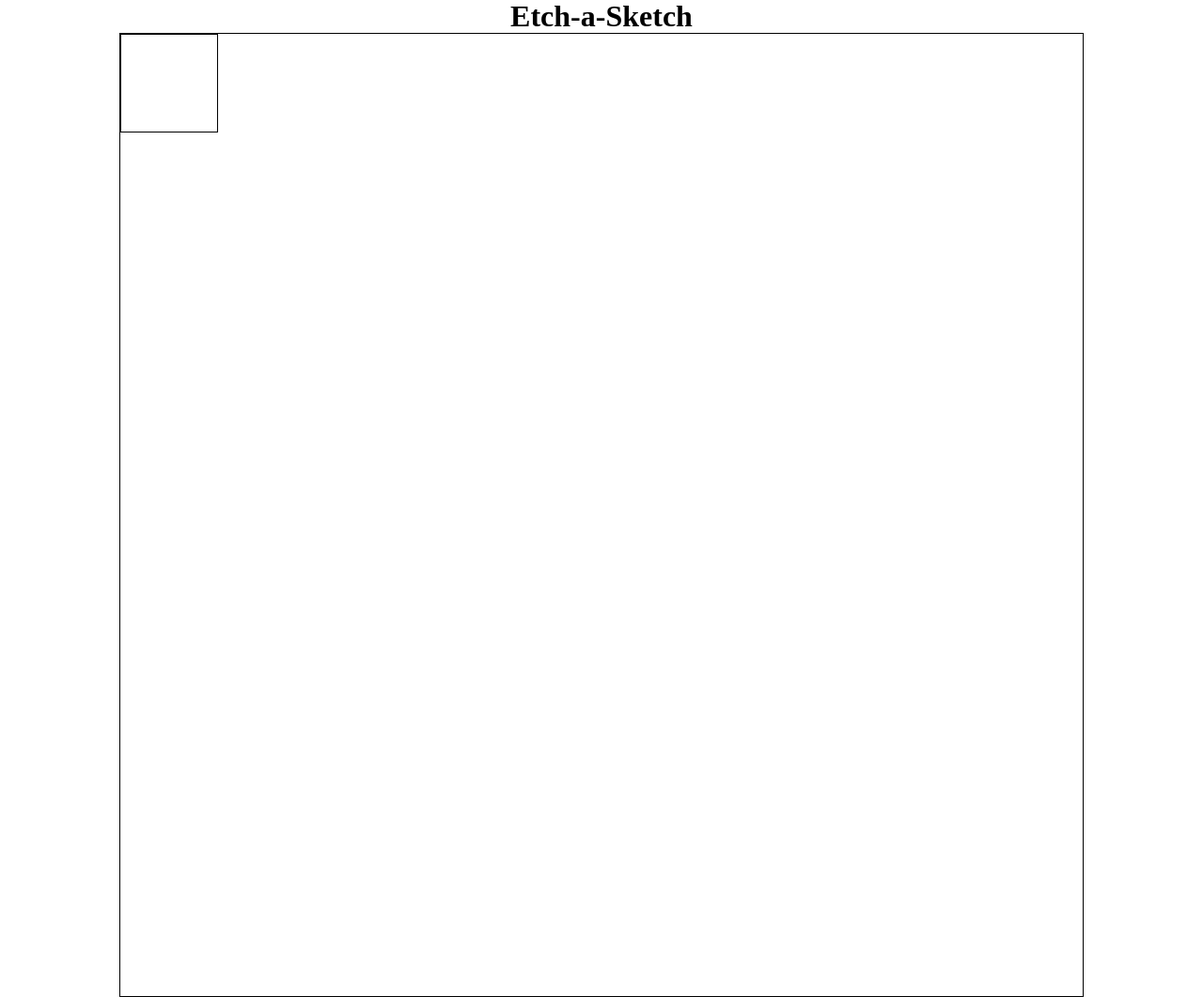
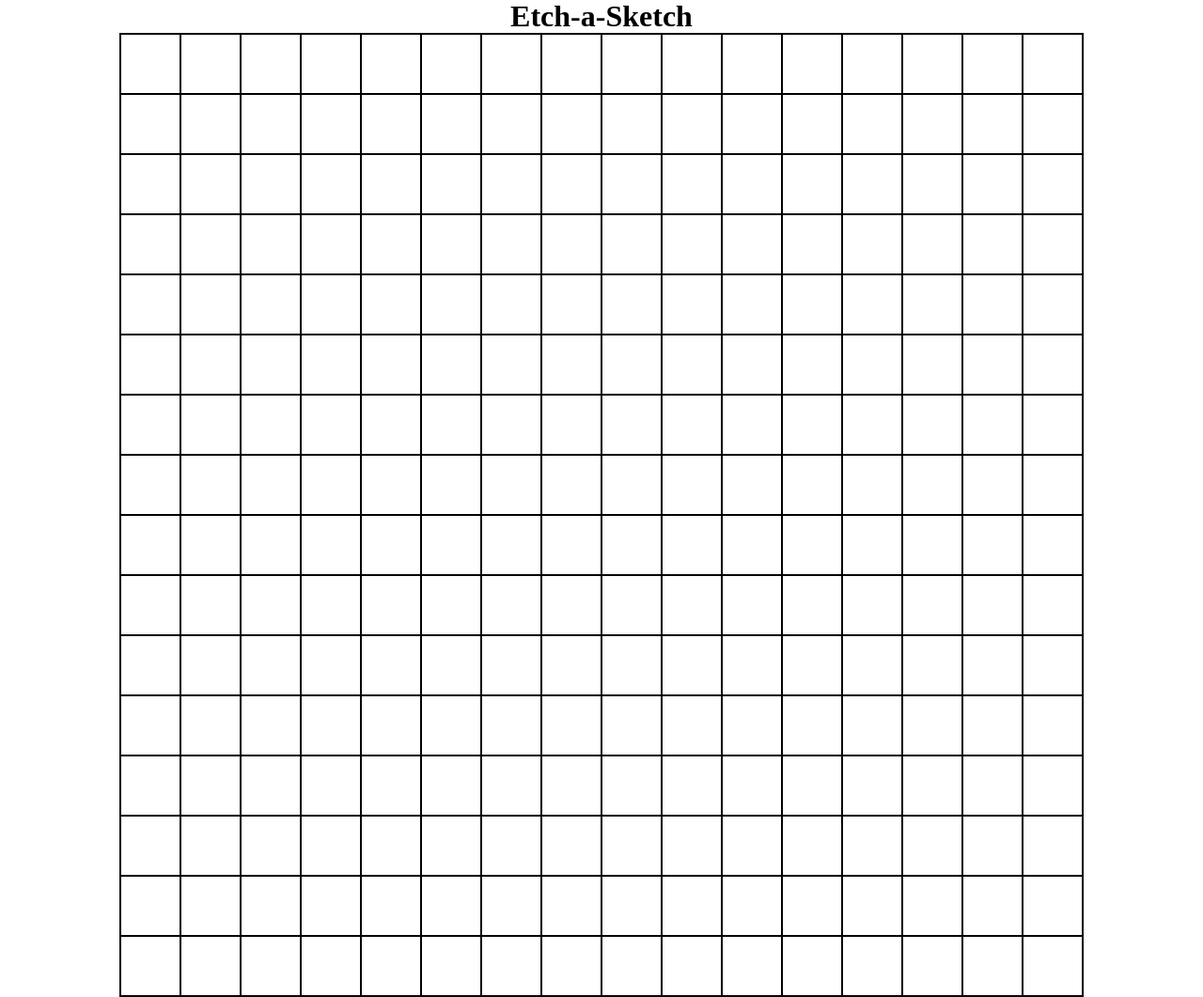
Before and after one commit to forodinproject/etch-a-sketch, a plain HTML site: page index.html in a window 1280 px wide. Shown: the whole page at 94% size. Drawn offline with Linux system fonts and the light colour scheme.

Commit message:
Create basic 16x16 grid layout using flexbox

```diff
--- a/index.html
+++ b/index.html
@@ -23,7 +23,7 @@
     <section>
         <div class="wrapper">
             <div class="flexC alignCenter">
-                <div class="gridWrapper contentBox"></div>
+                <div class="gridWrapper contentBox flex"></div>
             </div>
 
         </div>
--- a/scripts/main.js
+++ b/scripts/main.js
@@ -1,8 +1,10 @@
 let gridSize = 16;
+let heightOfBox = 1024 / gridSize;
+
 const gridWrapper = document.querySelector('.gridWrapper');
-const content = document.createElement('div');
-content.classList.add('contentBox');
-content.style.cssText = "border: 1px solid black; aspect-ratio: 1 / 1; height: 10%";
-for (let i = gridSize; i > 0; i--) {
+
+for (let i = gridSize ** 2; i * i > 0; i--) {
+    const content = document.createElement('div');
+    content.style.cssText = `border: 1px solid black; aspect-ratio: 1 / 1; height: ${heightOfBox}px`;
     gridWrapper.appendChild(content);
 }
--- a/styles/main.css
+++ b/styles/main.css
@@ -31,3 +31,8 @@
 .contentBox {
     box-sizing: content-box;
 }
+
+.flex {
+    display: flex;
+    flex-wrap: wrap;
+}
```
